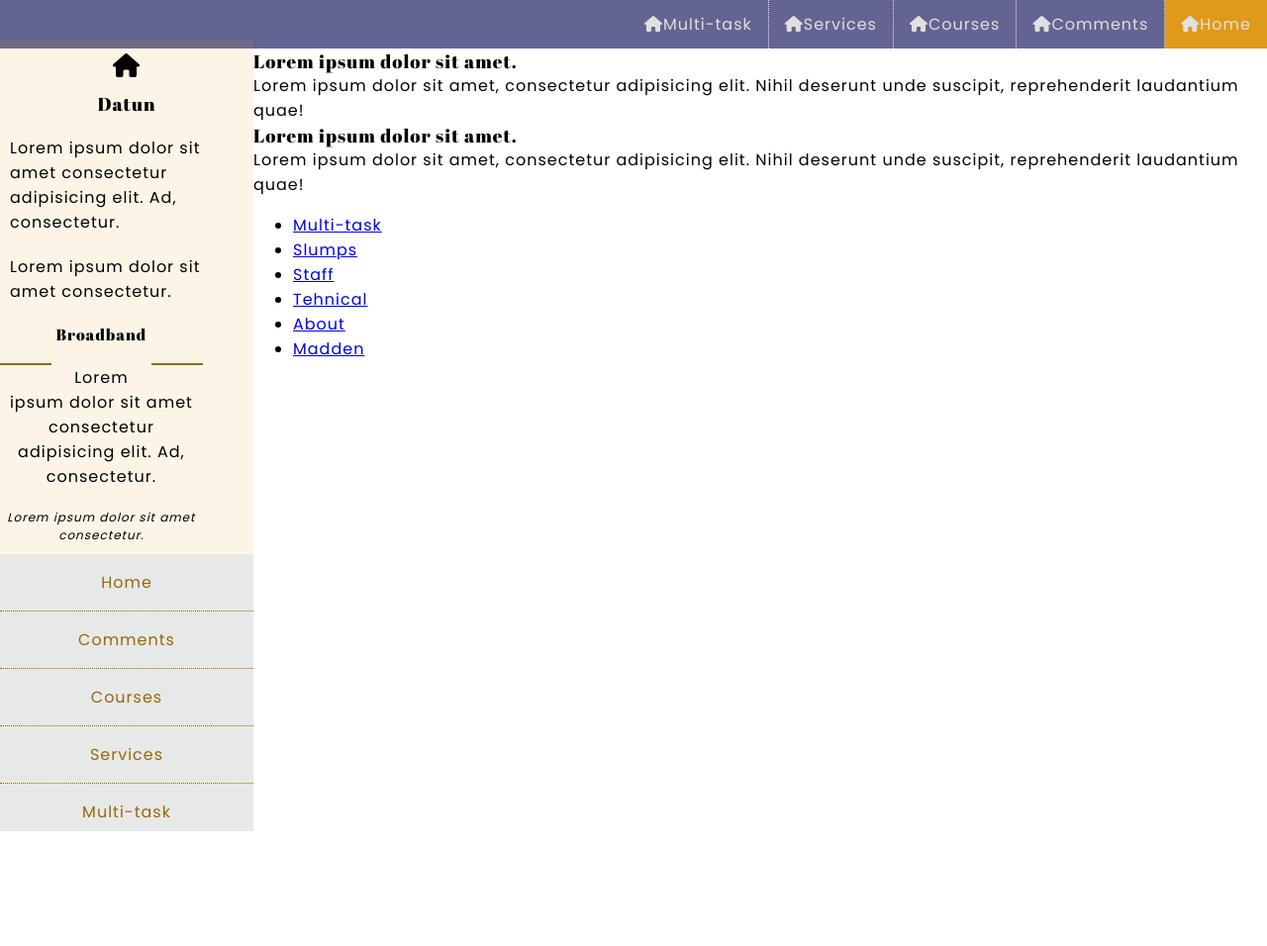
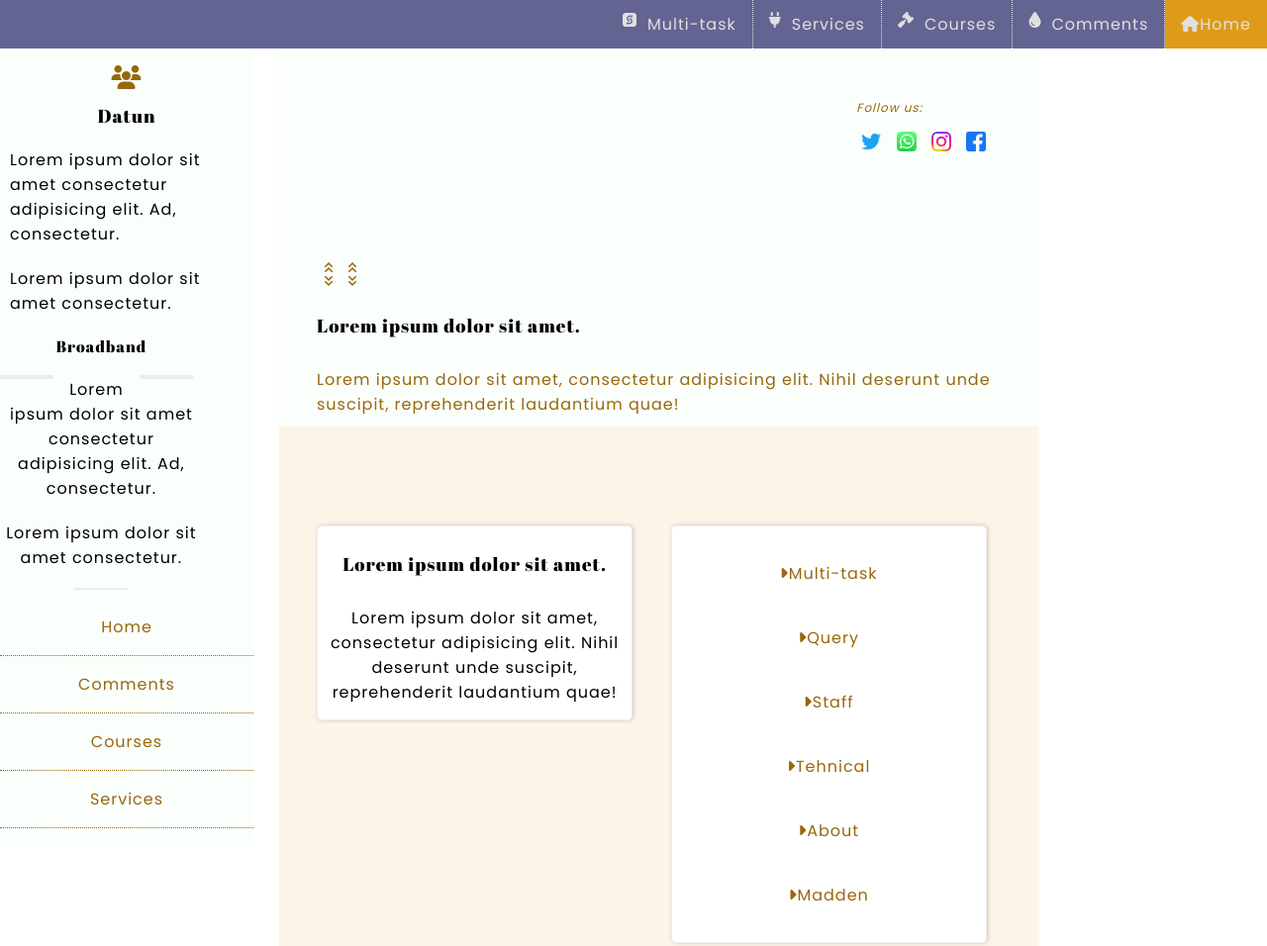
Before and after one commit to Henry-Egboh/donceal, a plain HTML site: page index.html in a window 1280 px wide. Shown: the top 956 px of the page at 99% size. Before the commit the page ends 800 px from the top, so only its background shows below. Drawn offline with nearby package versions, Linux system fonts and the light colour scheme.

Commit message:
added more contents to the main body element

```diff
--- a/donceal.css
+++ b/donceal.css
@@ -1,3 +1,4 @@
+/* ==================general declaration ================================*/
 body{
     margin: 0px;
     padding: 0px;
@@ -15,12 +16,15 @@ h3, h2, h4{
 }
 
 p{
-  margin: 0px;
-  padding: 0px;
-  font-family: 'Poppins', sans-serif;
+    margin: 0px;
+    padding: 0px;
+    font-family: 'Poppins', sans-serif;
 }
 
+/* ======================nav bar ===================================*/
 .nav ul{
+     position: fixed;
+    right: 0px;
     width: 100%;
     margin: 0px;
     padding: 0px;
@@ -55,17 +59,20 @@ p{
     background-color: rgb(223, 154, 25);
   }
 
+  /* ==========================side fixed bar==============================*/
+
 .aside{
     width: 20%;
     height: 100%;
     position: fixed;
-    top: 40px;
+    top: 6.5%;
     overflow: auto;
+    background-color: rgba(250, 255, 252, 1);
   }
 
 .aside_1{
     width: 100%;
-    background-color: rgba(223, 154, 25, 0.1);
+    /*background-color: rgba(223, 154, 25, 0.1);*/
     font-size: 16px;
   }
 
@@ -110,21 +117,25 @@ p{
 }
 hr{
     width: 50px;
-    border: 0.5px solid #99670b;
+    border: 2px solid rgba(226, 226, 226, 0.6);
     /*margin: auto;*/
 }
 
 hr.right{
-  float: right;
+    float: right;
 }
 
 hr.left{
-  float: left;
+    float: left;
+}
+
+hr.center{
+    border-bottom: 1px dotted #f3f3f0;
 }
 
 .aside_2{
     width: 100%;
-    background-color: rgba(214, 218, 215, 0.6);
+   /* background-color: rgba(214, 218, 215, 0.6);*/
     text-align: center;
   }
 
@@ -154,5 +165,136 @@ hr.left{
  }
 
  .section{
-    margin-left: 20%;
+    margin-left: 22%;
+    padding-top: 40px;
+    width: 60%;
  }
+/* =================main body element =========================================*/
+
+ .section_1{
+    width: 90%;
+    background-color: rgba(250, 255, 252, 1);
+    /*padding-top: 100px;
+    padding-bottom: 100px;*/
+    padding-left: 5%;
+    padding-right: 5%;
+}
+
+.social_icons{
+    float: right;
+    padding-bottom: 100px;
+    padding-top: 50px;
+    padding-left: 10px;
+    padding-right: 10px;
+}
+
+.social_icons img{
+  width: 20px;
+  height: 20px;
+  padding: 5px;
+}
+
+.social_icons p:first-child{
+  font-style: italic;
+  font-size: .75em;
+}
+
+.top_icons{
+    content: "";
+    display: table;
+    clear: both;
+}
+
+.section_1 h3{
+  padding: 20px 0px;
+}
+
+.section_1 p{
+  padding: 10px 0px;
+  color: #99670b;
+}
+
+
+.section_2{
+  width: 100%;
+  background-color: rgba(223, 154, 25, 0.1);
+  float: left;
+  padding-top: 100px;
+  padding-bottom: 100px;
+}
+
+.section_2_1, .section_2_2{
+  width: 40%;
+  float: left;
+  background-color: #fff;
+  padding: 5px;
+  border: 1px groove rgba(226, 226, 226, 0.6);
+  border-radius: 5px;
+  text-align: center;
+  box-shadow: 1px 0px 4px 0px rgba(0, 0, 0, 0.2);
+}
+
+.section_2_1{
+  margin: 0% 2.5% 0% 5%;
+}
+
+.section_2_2{
+  margin: 0% 5% 0% 2.5%;
+}
+
+.section_2_1 h3{
+  padding: 20px 0px;
+}
+
+.section_2_1 p{
+  padding: 10px 0px;
+}
+
+.section_2_2 ul{
+  margin: 0px;
+  padding: 0px;
+  list-style-type: none;
+  /*overflow: hidden;*/
+  text-align: center;
+}
+
+.section_2_2 ul li{
+  margin: 20px 0px;
+  padding: 10px;
+}
+
+.section_2_2 ul li a{
+  /*display: block;*/
+  text-decoration: none;
+  padding: 4px 8px;
+  color: #99670b;
+  }
+
+.section_2_2 ul li a:hover{
+    border-bottom: 1px groove rgba(226, 226, 226, 0.6);
+    color: #646492;
+}
+
+  /* =================icon decoration =====================================*/
+.material-symbols-outlined {
+  font-variation-settings:
+  'FILL' 0,
+  'wght' 400,
+  'GRAD' 0,
+  'opsz' 48;
+}
+
+.color{
+  color: #99670b;
+}
+
+.right{
+  margin-right: 10px;
+  float: left;
+}
+
+/* =====================footer section here =============================*/
+.footer{
+  margin-left: 22%;
+  width: 60%;
+}
--- a/index.html
+++ b/index.html
@@ -9,6 +9,7 @@
         <link rel="preconnect" href="https://fonts.gstatic.com" crossorigin>
         <link href="https://fonts.googleapis.com/css2?family=Abril+Fatface&family=Poppins:
         ital,wght@0,300;0,400;0,500;1,300&display=swap" rel="stylesheet">
+        <link rel="stylesheet" href="https://fonts.googleapis.com/css2?family=Material+Symbols+Outlined:opsz,wght,FILL,GRAD@48,400,0,0" />
         <script src="https://use.fontawesome.com/2c38b88d47.js"></script>
     </head>
     <body>
@@ -16,10 +17,10 @@
             <div class="nav">
                 <ul>
                     <li class="active"><a href="#"><i class="fa fa-home"></i>Home</a></li>
-                    <li><a href="#"><i class="fa fa-home"></i>Comments</a></li>
-                    <li><a href="#"><i class="fa fa-home"></i>Courses</a></li>
-                    <li><a href="#"><i class="fa fa-home"></i>Services</a></li>
-                    <li><a href="#"><i class="fa fa-home"></i>Multi-task</a></li>
+                    <li><a href="#"><i class="right fa fa-tint"></i>Comments</a></li>
+                    <li><a href="#"><i class="right fa fa-gavel"></i>Courses</a></li>
+                    <li><a href="#"><i class="right fa fa-plug"></i>Services</a></li>
+                    <li><a href="#"><i class="right fa fa-eercast"></i>Multi-task</a></li>
                 </ul>
             </div>
         </nav>
@@ -28,7 +29,7 @@
             <div class="aside">
                 <div class="aside_1">
 
-                    <h2><i class="fa fa-home"></i></h2>
+                    <h2><i class="color fa fa-group"></i></h2>
                     <h3>Datun</h3>
                     <p>  Lorem ipsum dolor sit amet consectetur adipisicing elit. Ad, consectetur. </p>
                     <p> Lorem ipsum dolor sit amet consectetur. </p>
@@ -39,6 +40,7 @@
                         <hr class="right">
                         <p>  Lorem ipsum dolor sit amet consectetur adipisicing elit. Ad, consectetur. </p>
                         <p> Lorem ipsum dolor sit amet consectetur. </p>
+                        <hr class="center">
                     </div>
                 </div>
 
@@ -61,42 +63,95 @@
 
         <section>
             <div class="section">
-                <div>
+                <div class="section_1">
+                    <div class="social_icons">
+                        <p> Follow us: </p>
+                        <img src="./img/5296514_bird_tweet_twitter_twitter logo_icon.png" alt="">
+                        <img src="./img/5296520_bubble_chat_mobile_whatsapp_whatsapp logo_icon.png" alt="">
+                        <img src="./img/5296765_camera_instagram_instagram logo_icon.png" alt="">
+                        <img src="./img/5365678_fb_facebook_facebook logo_icon.png" alt="">
+                    </div>
+                  <div class="top_icons">
+                    <span class="color material-symbols-outlined">
+                        unfold_more_double
+                        </span>
+
+                        <span class="color material-symbols-outlined">
+                            unfold_more_double
+                            </span>
+                        </div>
+
                     <h3> Lorem ipsum dolor sit amet. </h3>
                     <p> Lorem ipsum dolor sit amet, consectetur adipisicing elit.
                          Nihil deserunt unde suscipit, reprehenderit laudantium quae!
                     </p>
                 </div>
 
-                <div>
+                <div class="section_2">
+                <div class="section_2_1">
                     <h3> Lorem ipsum dolor sit amet. </h3>
                     <p> Lorem ipsum dolor sit amet, consectetur adipisicing elit.
                          Nihil deserunt unde suscipit, reprehenderit laudantium quae!
                     </p>
                 </div>
 
-                <div>
+                <div class="section_2_2">
                     <ul>
-                        <li><a href="#">Multi-task</a></li>
-                        <li><a href="#">Slumps</a></li>
-                        <li><a href="#">Staff</a></li>
-                        <li><a href="#">Tehnical</a></li>
-                        <li><a href="#">About</a></li>
-                        <li><a href="#">Madden</a></li>
+                        <li><a href="#"><i class="fa fa-caret-right"></i>Multi-task</a></li>
+                        <li><a href="#"><i class="fa fa-caret-right"></i>Query</a></li>
+                        <li><a href="#"><i class="fa fa-caret-right"></i>Staff</a></li>
+                        <li><a href="#"><i class="fa fa-caret-right"></i>Tehnical</a></li>
+                        <li><a href="#"><i class="fa fa-caret-right"></i>About</a></li>
+                        <li><a href="#"><i class="fa fa-caret-right"></i>Madden</a></li>
                     </ul>
+                </div>
                 </div>
             </div>
         </section>
 
         <footer>
-            <div>
-                <div>
+            <div class="footer">
+                    <div class="hor_nav">
+                        <ul>
+                            <li><a href="#">Multi-task</a></li>
+                            <li><a href="#">Slumps</a></li>
+                            <li><a href="#">Staff</a></li>
+                        </ul>
+                    </div>
 
-                </div>
-            </div>
+                    <div class="vert_nav">
+                        <ul>
+                            <li><a href="#">Multi-task</a></li>
+                            <li><a href="#">Slumps</a></li>
+                            <li><a href="#">Staff</a></li>
+                            <li><a href="#">Tehnical</a></li>
+                            <li><a href="#">About</a></li>
+                            <li><a href="#">Madden</a></li>
+                        </ul>
+                    </div>
 
-            <div>
+                    <div class="vert_nav1">
+                        <ul>
+                            <li><a href="#">Multi-task</a></li>
+                            <li><a href="#">Slumps</a></li>
+                            <li><a href="#">Staff</a></li>
+                            <li><a href="#">Tehnical</a></li>
+                            <li><a href="#">About</a></li>
+                            <li><a href="#">Madden</a></li>
+                        </ul>
+                    </div>
 
+                    <div>
+                        <h3> Lorem, ipsum dolor sit amet consectetur adipisicing elit. Rem, temporibus! </h3>
+                        <p> Lorem ipsum dolor sit amet consectetur, adipisicing elit. Amet, quibusdam. </p>
+                    </div>
+                    <div>
+                        <h3> Lorem, ipsum dolor sit amet consectetur adipisicing elit. Rem, temporibus! </h3>
+                        <p> Lorem ipsum dolor sit amet consectetur, adipisicing elit. Amet, quibusdam. </p>
+                        <p> Lorem ipsum dolor sit amet consectetur, adipisicing elit. Amet, quibusdam. </p>
+                    </div>
+
+                    <div> &copy; All rights reserved. 2022 </div>
             </div>
         </footer>
     </body>
```
Also changed, not shown: img/5296501_linkedin_network_linkedin logo_icon.png (added), img/5296514_bird_tweet_twitter_twitter logo_icon.png (added), img/5296520_bubble_chat_mobile_whatsapp_whatsapp logo_icon.png (added), img/5296765_camera_instagram_instagram logo_icon.png (added), img/5365678_fb_facebook_facebook logo_icon.png (added), img/crispbread.jpg (added), img/icons8-search-100.png (added), img/phone.jpg (added), img/tucker.jpg (added), img/zac.jpg (added).
